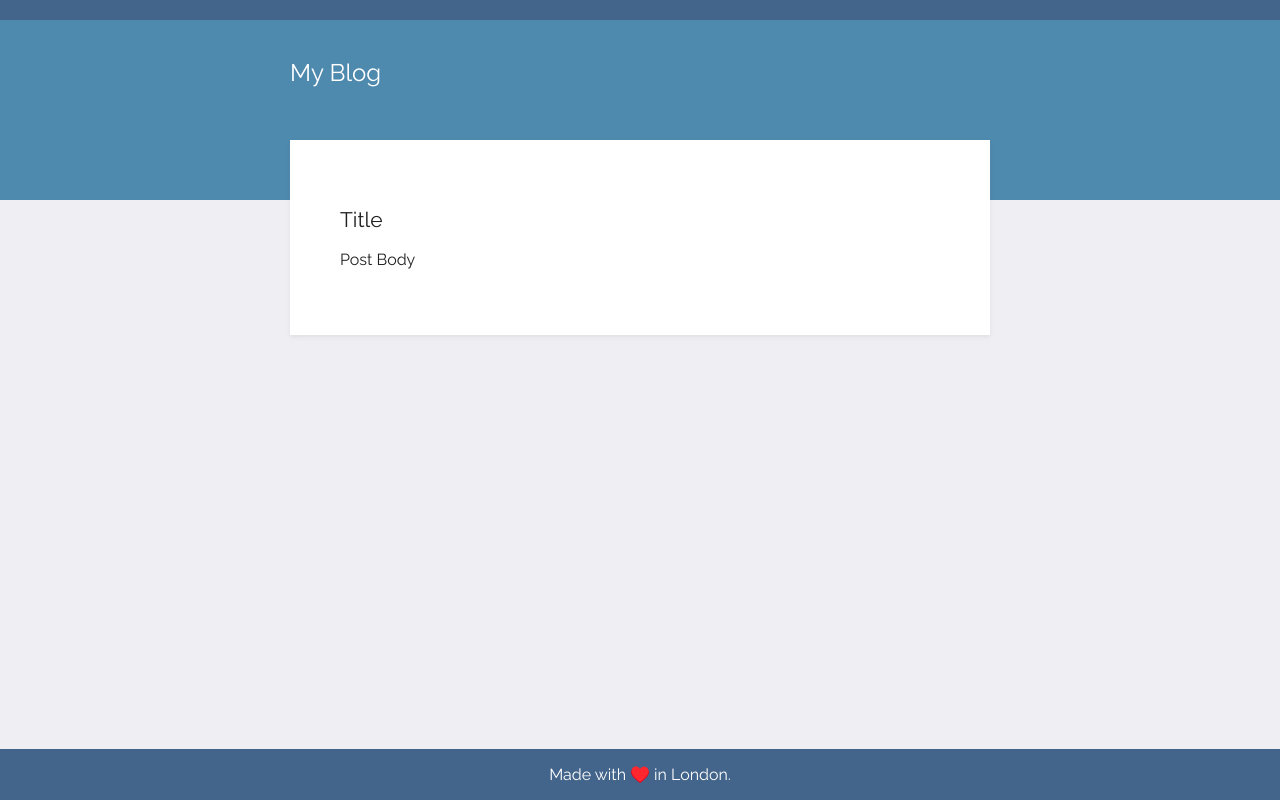
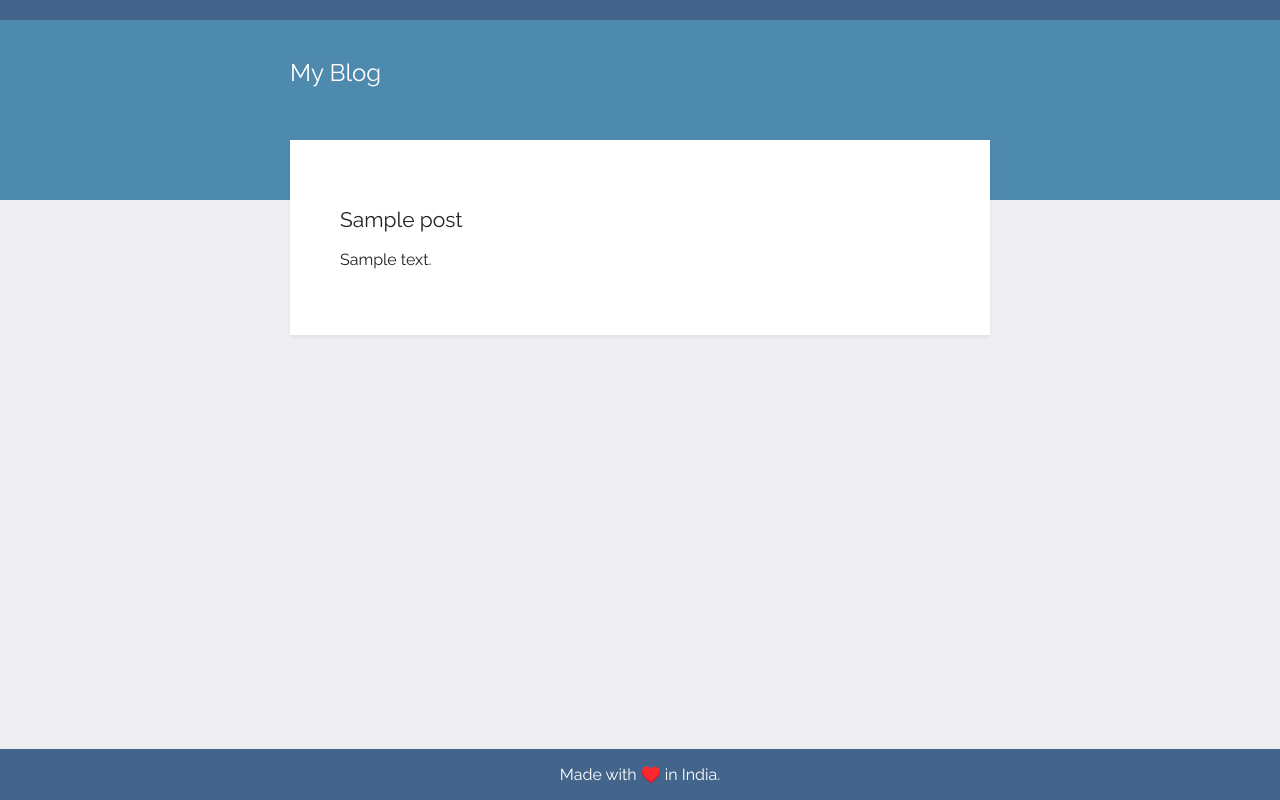
Before and after one commit to mohitrathor98/Practice-Applications, a Flask app: template Flask-Jinja-Practice/blog-templating/templates/post.html in a window 1280 px wide. Run offline with Flask 3, Linux system fonts and the light colour scheme; the template is opened without the code that fills it: most values are stand-ins (such as "Sample title", 1, 10 or a date in 2020).

Commit message:
finished  second page of displaying the whole post

```diff
--- a/Flask-Jinja-Practice/blog-templating/main.py
+++ b/Flask-Jinja-Practice/blog-templating/main.py
@@ -8,7 +8,7 @@ postObj = Post()
 def home():
     return render_template("index.html", allPosts=postObj.getData())
 
-@app.route("/dataById/<id>")
+@app.route("/post/<id>")
 def getDataById(id):
     return render_template("post.html", post=postObj.getPostById(id))
 
--- a/Flask-Jinja-Practice/blog-templating/post.py
+++ b/Flask-Jinja-Practice/blog-templating/post.py
@@ -15,5 +15,5 @@ class Post:
             self.getData()
 
         for post in self.data:
-            if post["id"] == id:
+            if int(post["id"]) == int(id):
                 return post
--- a/Flask-Jinja-Practice/blog-templating/templates/post.html
+++ b/Flask-Jinja-Practice/blog-templating/templates/post.html
@@ -13,14 +13,14 @@
            </div>
         <div class="content">
             <div class="card">
-                <h2>Title</h2>
-                <p>Post Body</p>
+                <h2>{{post["title"]}}</h2>
+                <p>{{post["body"]}}</p>
             </div>
 
     </div>
 </div>
 </body>
 <footer>
-    <p>Made with ♥️ in London.</p>
+    <p>Made with ♥️ in India.</p>
 </footer>
 </html>
```
